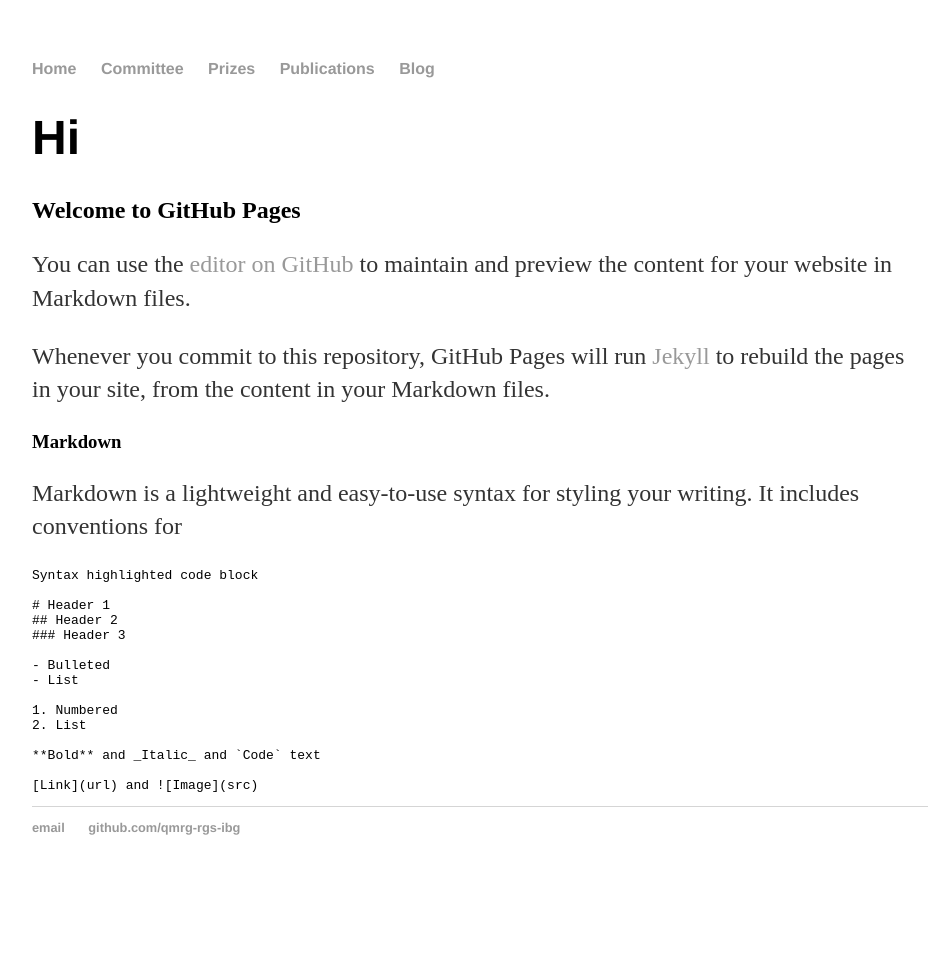
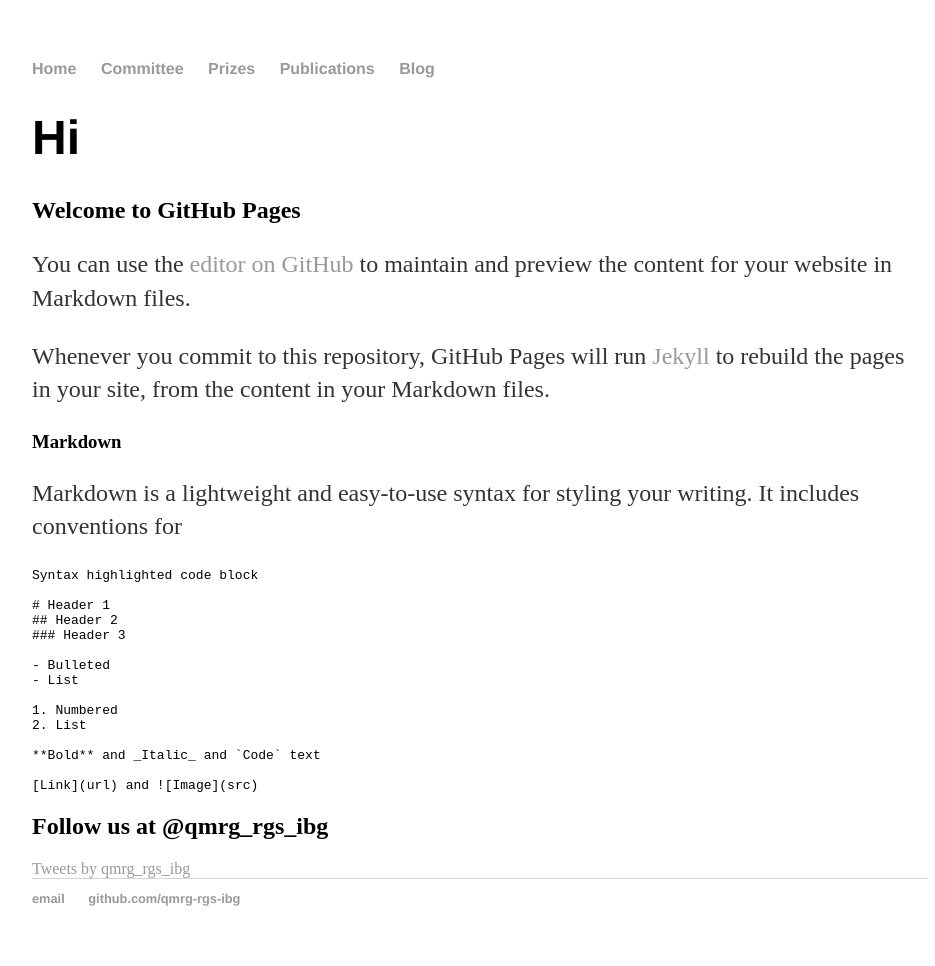
Before and after one commit to qmrg/qmrg.github.io, a Jekyll site: the page built from index.md, in a window 1280 px wide. Shown: the whole page, without its empty margins (160-1095 px from the left). Built offline with Jekyll 4.4.1, drawn with Linux system fonts in a browser that asks for light colours; our own code applies the rules of GitHub Pages for plain Markdown files; comment, search, counter and statistics services are not loaded; before the commit the page ends 900 px from its top, so only the background shows below that.

Commit message:
Update index.md

````diff
--- a/index.md
+++ b/index.md
@@ -28,3 +28,7 @@
 
 [Link](url) and ![Image](src)
 ```
+<div class="twitter">
+	<h2>Follow us at @qmrg_rgs_ibg</h2>
+    <a class="twitter-timeline" href="https://twitter.com/qmrg_rgs_ibg?ref_src=twsrc%5Etfw">Tweets by qmrg_rgs_ibg</a> <script async src="https://platform.twitter.com/widgets.js" charset="utf-8"></script>
+</div><!-- /.twitter -->
````
